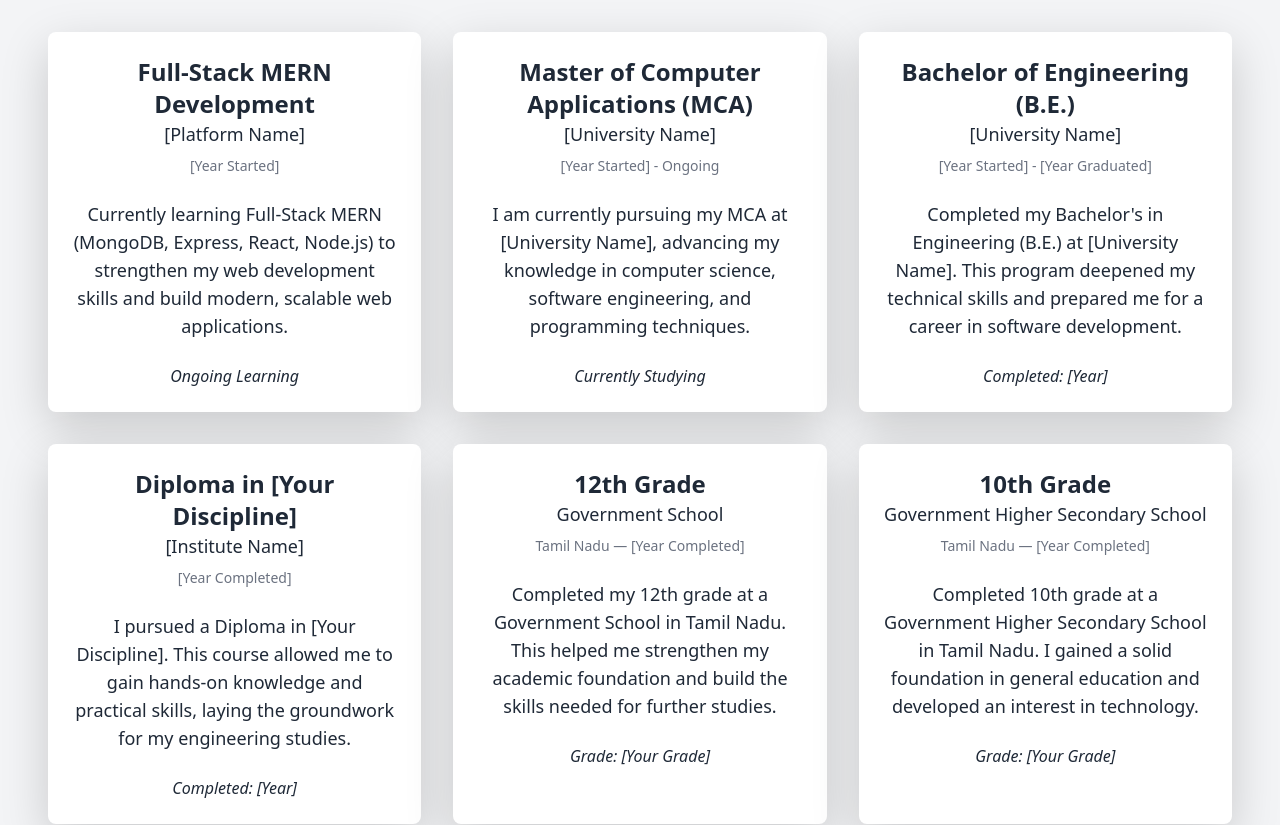
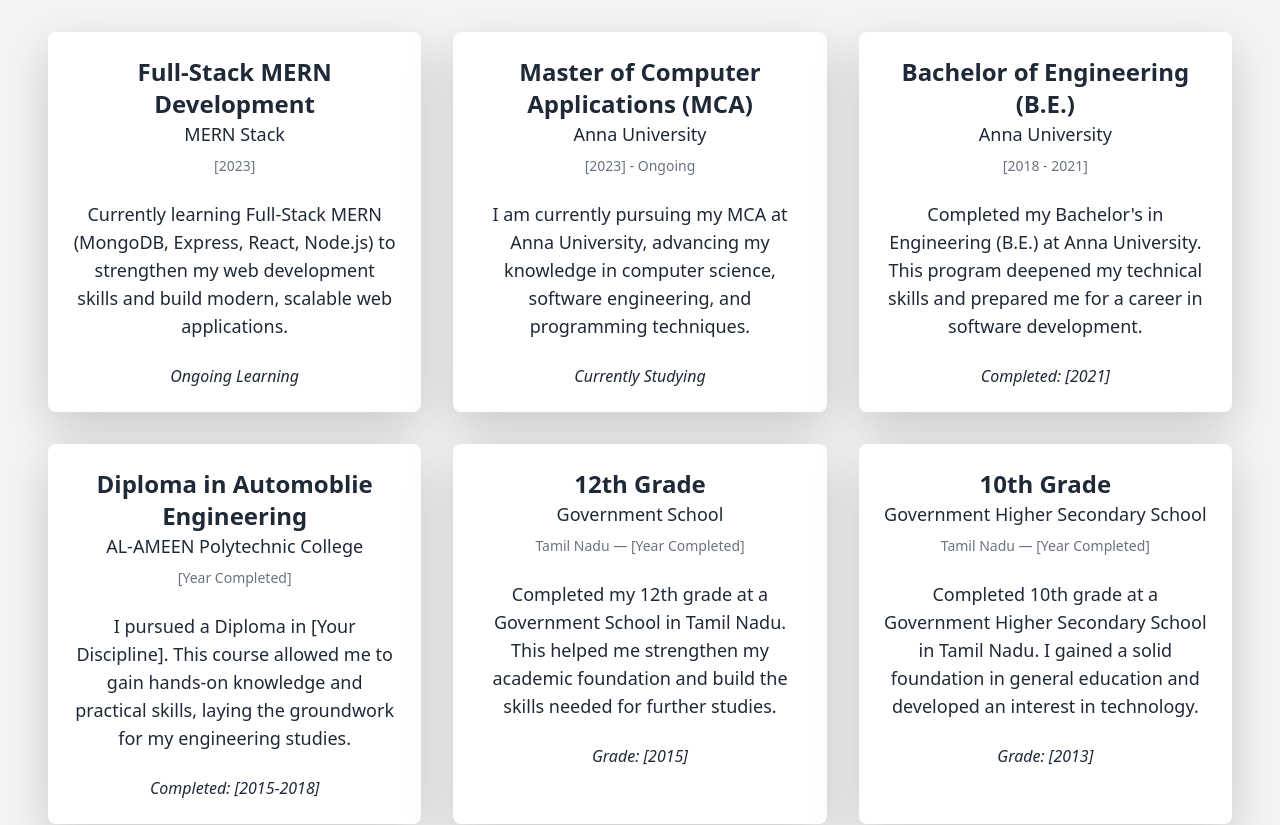
Before and after one commit to Aravind2556/portfolio, a React (Create React App) app: page / in a window 1280 px wide. Shown: the part 1980-2805 px from the top of the page. Built offline with nearby package versions, Linux system fonts and the light colour scheme.

Commit message:
updating Educaation

```diff
--- a/src/components/Education.js
+++ b/src/components/Education.js
@@ -17,8 +17,8 @@
         {/* Full-Stack MERN */}
         <div className="bg-white p-6 rounded-lg shadow-lg hover:shadow-xl transition-all">
           <h3 className="text-2xl font-semibold">Full-Stack MERN Development</h3>
-          <p className="text-lg">[Platform Name]</p>
-          <p className="text-sm mt-2 text-gray-500">[Year Started]</p>
+          <p className="text-lg">MERN Stack</p>
+          <p className="text-sm mt-2 text-gray-500">[2023]</p>
           <p className="text-lg mt-4">
             Currently learning Full-Stack MERN (MongoDB, Express, React, Node.js) to strengthen my web development skills and build modern, scalable web applications.
           </p>
@@ -28,10 +28,10 @@
         {/* MCA */}
         <div className="bg-white p-6 rounded-lg shadow-lg hover:shadow-xl transition-all">
           <h3 className="text-2xl font-semibold">Master of Computer Applications (MCA)</h3>
-          <p className="text-lg">[University Name]</p>
-          <p className="text-sm mt-2 text-gray-500">[Year Started] - Ongoing</p>
+          <p className="text-lg">Anna University</p>
+          <p className="text-sm mt-2 text-gray-500">[2023] - Ongoing</p>
           <p className="text-lg mt-4">
-            I am currently pursuing my MCA at [University Name], advancing my knowledge in computer science, software engineering, and programming techniques.
+            I am currently pursuing my MCA at Anna University, advancing my knowledge in computer science, software engineering, and programming techniques.
           </p>
           <p className="italic mt-4">Currently Studying</p>
         </div>
@@ -39,23 +39,23 @@
         {/* B.E. */}
         <div className="bg-white p-6 rounded-lg shadow-lg hover:shadow-xl transition-all">
           <h3 className="text-2xl font-semibold">Bachelor of Engineering (B.E.)</h3>
-          <p className="text-lg">[University Name]</p>
-          <p className="text-sm mt-2 text-gray-500">[Year Started] - [Year Graduated]</p>
+          <p className="text-lg">Anna University</p>
+          <p className="text-sm mt-2 text-gray-500">[2018 - 2021]</p>
           <p className="text-lg mt-4">
-            Completed my Bachelor's in Engineering (B.E.) at [University Name]. This program deepened my technical skills and prepared me for a career in software development.
+            Completed my Bachelor's in Engineering (B.E.) at Anna University. This program deepened my technical skills and prepared me for a career in software development.
           </p>
-          <p className="italic mt-4">Completed: [Year]</p>
+          <p className="italic mt-4">Completed: [2021]</p>
         </div>
 
         {/* Diploma */}
         <div className="bg-white p-6 rounded-lg shadow-lg hover:shadow-xl transition-all">
-          <h3 className="text-2xl font-semibold">Diploma in [Your Discipline]</h3>
-          <p className="text-lg">[Institute Name]</p>
+          <h3 className="text-2xl font-semibold">Diploma in Automoblie Engineering</h3>
+          <p className="text-lg">AL-AMEEN Polytechnic College</p>
           <p className="text-sm mt-2 text-gray-500">[Year Completed]</p>
           <p className="text-lg mt-4">
             I pursued a Diploma in [Your Discipline]. This course allowed me to gain hands-on knowledge and practical skills, laying the groundwork for my engineering studies.
           </p>
-          <p className="italic mt-4">Completed: [Year]</p>
+          <p className="italic mt-4">Completed: [2015-2018]</p>
         </div>
 
         {/* 12th Grade */}
@@ -66,7 +66,7 @@
           <p className="text-lg mt-4">
             Completed my 12th grade at a Government School in Tamil Nadu. This helped me strengthen my academic foundation and build the skills needed for further studies.
           </p>
-          <p className="italic mt-4">Grade: [Your Grade]</p>
+          <p className="italic mt-4">Grade: [2015]</p>
         </div>
 
         {/* 10th Grade */}
@@ -77,7 +77,7 @@
           <p className="text-lg mt-4">
             Completed 10th grade at a Government Higher Secondary School in Tamil Nadu. I gained a solid foundation in general education and developed an interest in technology.
           </p>
-          <p className="italic mt-4">Grade: [Your Grade]</p>
+          <p className="italic mt-4">Grade: [2013]</p>
         </div>
       </div>
 
```
